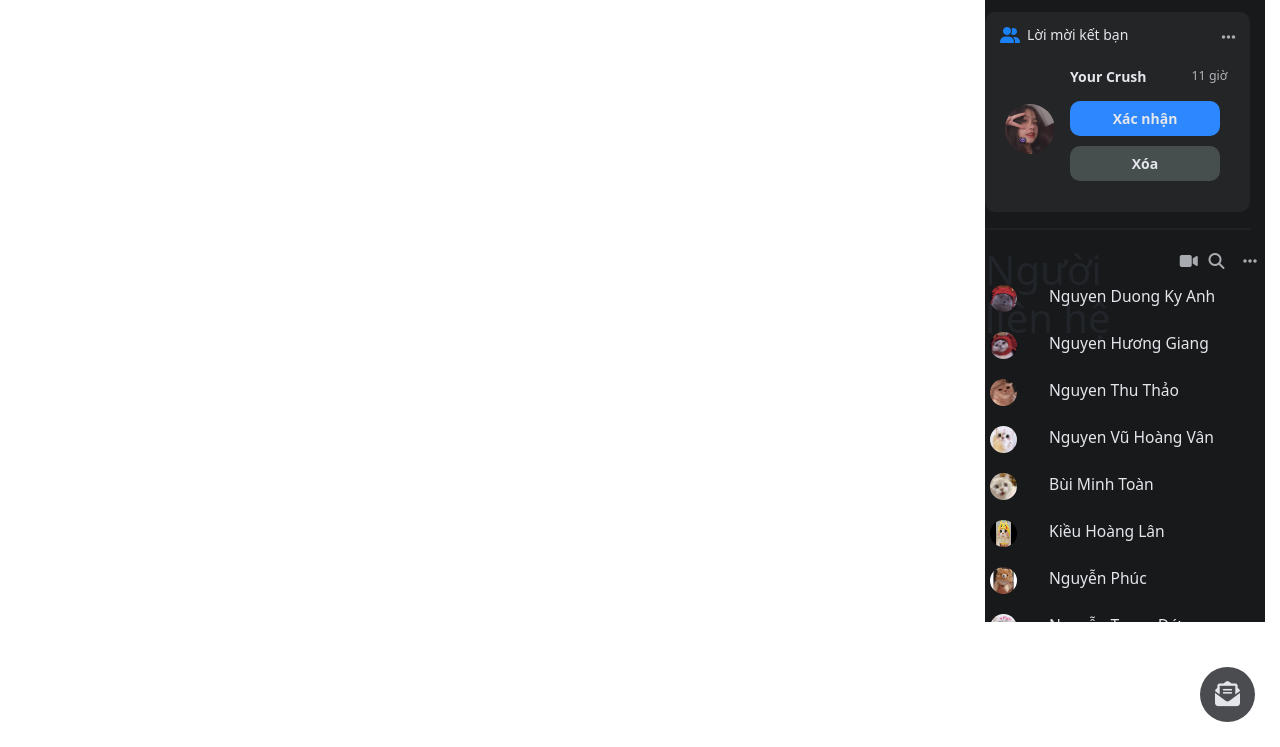
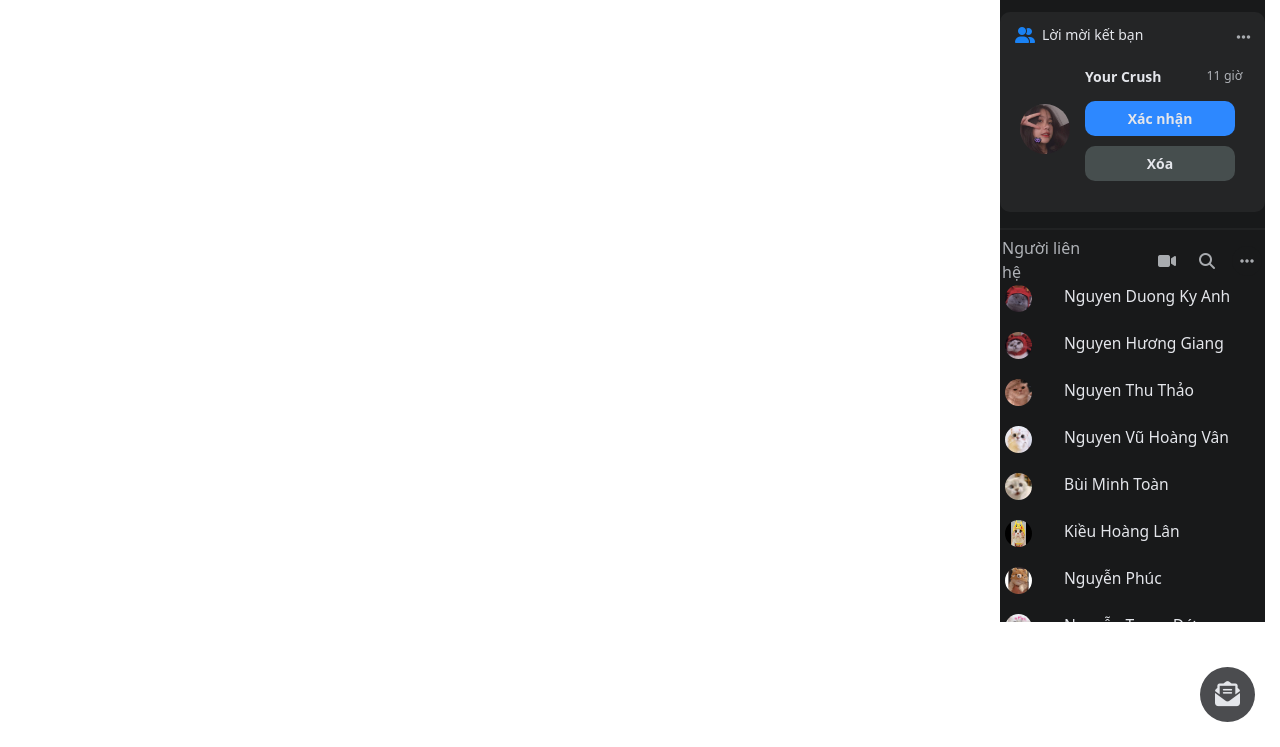
Before and after one commit to KyAnh2001/trash3, a plain HTML site: page index.html in a window 1280 px wide. Shown: the part 53-800 px from the top of the page. Drawn offline with nearby package versions, Linux system fonts and the light colour scheme.

Commit message:
Update index.html

```diff
--- a/index.html
+++ b/index.html
@@ -126,7 +126,7 @@
         </div>
         <hr style="color: #3E4042;" width="265px" size="4" color="#3E4042">
         <div class="header-right">
-            <div class="h1">Người liên hệ</div>
+            <div class="ha">Người liên hệ</div>
             <div class="video-call"><i class="fas fa-video"></i></div>
             <div class="search-right"><i class="fas fa-search"></i></div>
             <div class="dropdown">
```
